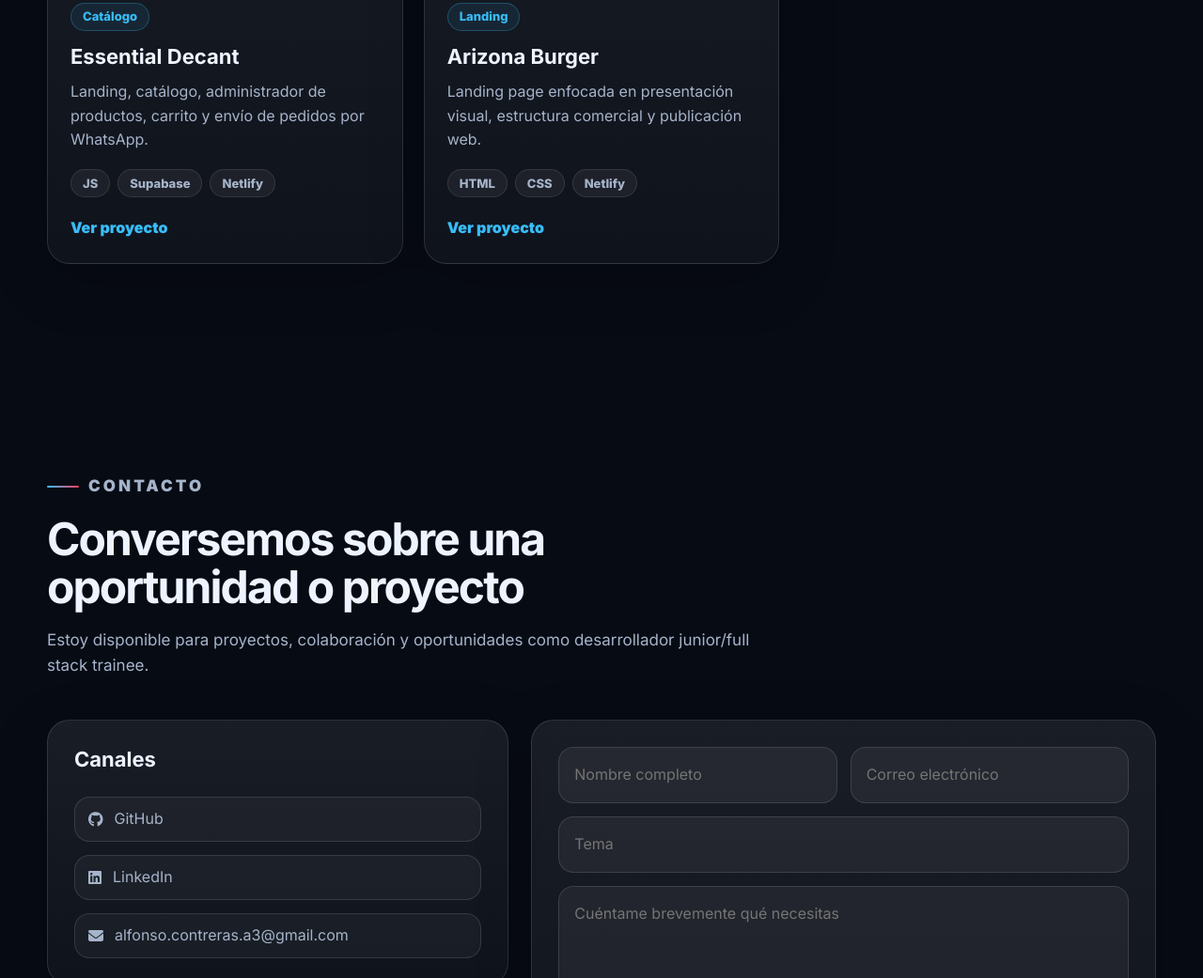
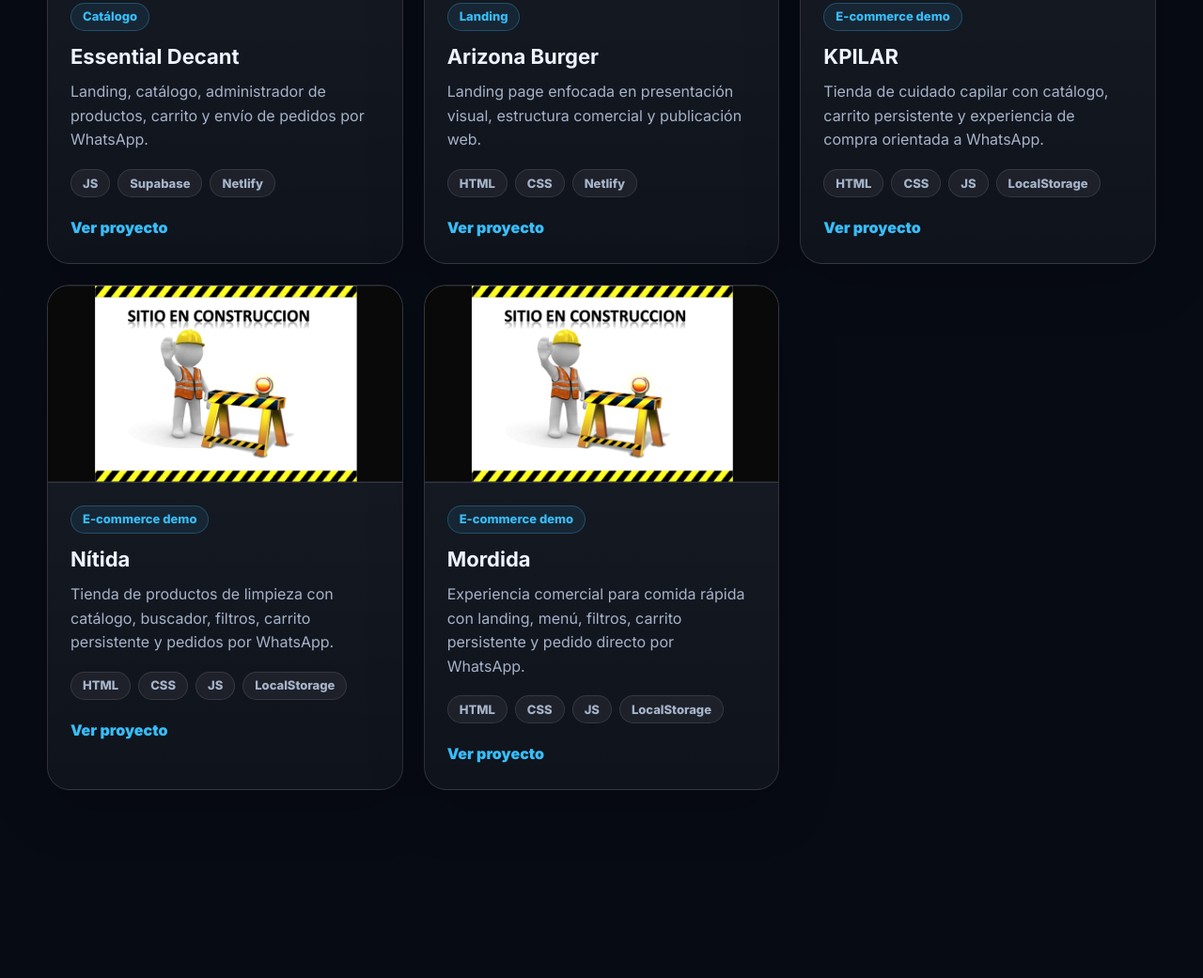
Before and after one commit to AlfonsoContreras05/Portafolio, a website: page index.html in a window 1280 px wide. Shown: the part 5373-6414 px from the top of the page at 94% size. Drawn offline with Linux system fonts and the light colour scheme.

Commit message:
feat(portfolio): add KPILAR, Nitida and Mordida projects

```diff
--- a/index.html
+++ b/index.html
@@ -283,6 +283,38 @@
 
 
 
+                <article class="proyecto-card" data-category="web">
+                    <img src="./img/construccion.png" alt="KPILAR - tienda de cuidado capilar">
+                    <div class="proyecto-contenido">
+                        <span class="tag">E-commerce demo</span>
+                        <h3>KPILAR</h3>
+                        <p>Tienda de cuidado capilar con catálogo, carrito persistente y experiencia de compra orientada a WhatsApp.</p>
+                        <div class="stack"><span>HTML</span><span>CSS</span><span>JS</span><span>LocalStorage</span></div>
+                        <a href="https://kpilar.netlify.app/" target="_blank" rel="noopener noreferrer">Ver proyecto</a>
+                    </div>
+                </article>
+
+                <article class="proyecto-card" data-category="web">
+                    <img src="./img/construccion.png" alt="Nítida - tienda de productos de limpieza">
+                    <div class="proyecto-contenido">
+                        <span class="tag">E-commerce demo</span>
+                        <h3>Nítida</h3>
+                        <p>Tienda de productos de limpieza con catálogo, buscador, filtros, carrito persistente y pedidos por WhatsApp.</p>
+                        <div class="stack"><span>HTML</span><span>CSS</span><span>JS</span><span>LocalStorage</span></div>
+                        <a href="https://n1tida.netlify.app/" target="_blank" rel="noopener noreferrer">Ver proyecto</a>
+                    </div>
+                </article>
+
+                <article class="proyecto-card" data-category="web">
+                    <img src="./img/construccion.png" alt="Mordida - demo comercial de comida rápida">
+                    <div class="proyecto-contenido">
+                        <span class="tag">E-commerce demo</span>
+                        <h3>Mordida</h3>
+                        <p>Experiencia comercial para comida rápida con landing, menú, filtros, carrito persistente y pedido directo por WhatsApp.</p>
+                        <div class="stack"><span>HTML</span><span>CSS</span><span>JS</span><span>LocalStorage</span></div>
+                        <a href="https://mordidas.netlify.app/" target="_blank" rel="noopener noreferrer">Ver proyecto</a>
+                    </div>
+                </article>
             </div>
         </section>
 
```
